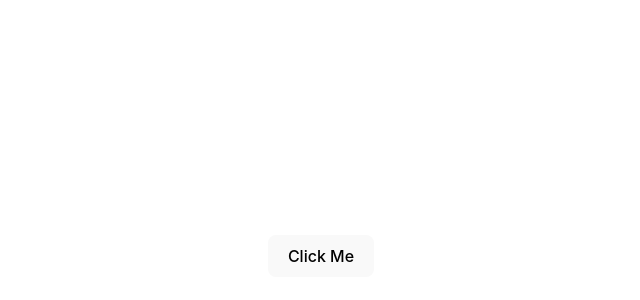
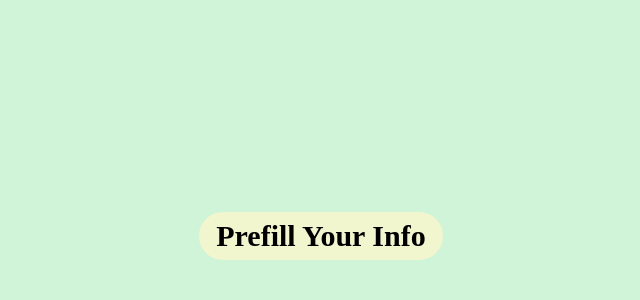
Before and after one commit to mengzhuou/React-JobSeeker, a React (Vite) app in the folder react-jobseeker/: page / in a window 1280 px wide. Shown: the part 144-444 px from the top of the page, without its empty margins (319-959 px from the left). Built offline with nearby package versions, Linux system fonts and the light colour scheme.

Commit message:
added menu

```diff
--- a/react-jobseeker/package.json
+++ b/react-jobseeker/package.json
@@ -11,7 +11,9 @@
   },
   "dependencies": {
     "react": "^18.3.1",
-    "react-dom": "^18.3.1"
+    "react-dom": "^18.3.1",
+    "react-router": "^6.26.0",
+    "react-router-dom": "^6.26.0"
   },
   "devDependencies": {
     "@types/chrome": "^0.0.269",
--- a/react-jobseeker/src/App.tsx
+++ b/react-jobseeker/src/App.tsx
@@ -1,34 +1,33 @@
-import './App.css'
+import { BrowserRouter as Router, Routes, Route } from "react-router-dom";
+import Menu from "./components/Menu/Menu";
 
-function App() {
+import React from "react";
 
-  const onclick = async () => {
-    const [tab] = await chrome.tabs.query({ active: true, currentWindow: true });
+interface AppProps {
+}
 
-    if (tab.url){
-      if (tab.url.startsWith('chrome://')) {
-        alert('Cannot execute script on a chrome:// URL');
-        return;
-      }
+interface AppState {
+}
 
-      chrome.scripting.executeScript({
-        target: { tabId: tab.id! },
-        func: () => {
-          alert('hello');
-        }
-      });
-    }
+class App extends React.Component<AppProps, AppState> {
+  constructor(props: AppProps) {
+    super(props);
+    this.state = {};
   }
 
-  return (
-    <>
-      <div className="card">
-        <button onClick={() => onclick()}>
-          Click Me
-        </button>
-      </div>
-    </>
-  );
+  render() {
+    return (
+      <Router>
+        <div>
+          <Routes>
+            <Route path="/" element={<Menu />} />
+            {/* <Route path="/ClassicMode" element={<ClassicMode/>}/> */}
+          </Routes>
+          {/* <FooterNav /> */}
+        </div>
+      </Router>
+    );
+  }
 }
 
 export default App;
--- /dev/null
+++ b/react-jobseeker/src/components/Menu/Menu.css
@@ -0,0 +1,60 @@
+.buttonRow {
+    display: flex;
+    justify-content: center;
+    align-items: center;
+    margin-bottom: 10px;
+    margin-top: 10px;
+    width: 100%;
+}
+
+
+.menuButton {
+    color: black;
+    text-decoration: none;
+    font-size: 30px;
+    background-color: #fff7cdba;
+    cursor: pointer;
+    font-family: 'Times New Roman', Times, serif;
+    border-radius: 25px;
+    padding: 2px 12px 2px 12px;
+    font-weight: bold;
+    display: block;
+    padding: 6px 16px;
+}
+
+.buttonContainer {
+    display: flex;
+    justify-content: center;
+    height: 100%;
+    flex-direction: column;
+    align-items:flex-end;
+    margin-bottom: 40px;
+}
+
+.App{
+    width: 100vw;
+    height: 100vh;
+    display: flex;
+    flex-direction:column;
+    align-items: center;
+    background-color:#d0f4d7;
+    font-family: 'Times New Roman', Times, serif;
+    overflow:auto;
+    scrollbar-width: none;  /* Firefox */
+    -ms-overflow-style: none;  /* IE and Edge */
+}
+
+/* Hiding scrollbar for Chrome, Safari and Opera */
+.App::-webkit-scrollbar {
+    display: none;
+}
+
+.App-header{
+    color: #cedcc5;
+    background-color: #04a670;
+    z-index: 1;
+    text-align: center;
+    width: 450px;
+    box-shadow: rgba(50, 50, 93, 0.25) 0px 50px 100px -20px, rgba(0, 0, 0, 0.3) 0px 30px 60px -30px, rgba(10, 37, 64, 0.35) 0px -2px 6px 0px inset;
+    border: 3px solid transparent;
+}
--- /dev/null
+++ b/react-jobseeker/src/components/Menu/Menu.tsx
@@ -0,0 +1,38 @@
+import React from "react";
+import { useNavigate } from "react-router-dom";
+import { withFuncProps } from "../withFuncProps";
+import "./Menu.css";
+
+interface MenuProps {
+  navigate: ReturnType<typeof useNavigate>;
+}
+
+interface MenuState {}
+
+class Menu extends React.Component<MenuProps, MenuState> {
+  constructor(props: MenuProps) {
+    super(props);
+    this.state = {};
+    this.preFillNav = this.preFillNav.bind(this);
+  }
+
+  preFillNav = () => {
+    this.props.navigate("/PreFill");
+  };
+
+  render() {
+    return (
+      <div className="App">
+        <div className="buttonContainer">
+          <div className="buttonRow">
+            <button className="menuButton" onClick={this.preFillNav}>
+              Prefill Your Info
+            </button>
+          </div>
+        </div>
+      </div>
+    );
+  }
+}
+
+export default withFuncProps(Menu);
--- /dev/null
+++ b/react-jobseeker/src/components/withFuncProps.tsx
@@ -0,0 +1,22 @@
+import { useNavigate } from 'react-router-dom';
+import React from 'react';
+
+interface WithNavigateProps {
+  navigate: ReturnType<typeof useNavigate>;
+}
+
+export const withFuncProps = <P extends object>(
+  Component: React.ComponentType<P>
+) => {
+  const Wrapper: React.FC<Omit<P, keyof WithNavigateProps>> = (props) => {
+    const navigate = useNavigate();
+    return (
+      <Component
+        {...(props as P)}
+        navigate={navigate}
+      />
+    );
+  };
+
+  return Wrapper;
+};
```
Also changed, not shown: 1 other file (tests, documents, lock files or other folders).
